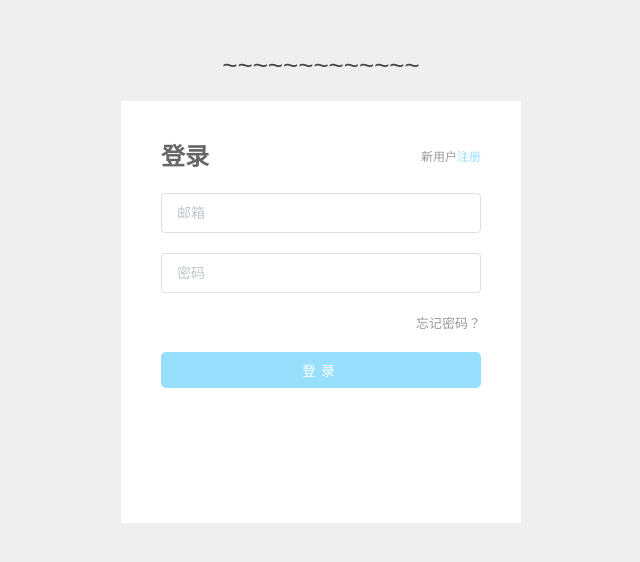
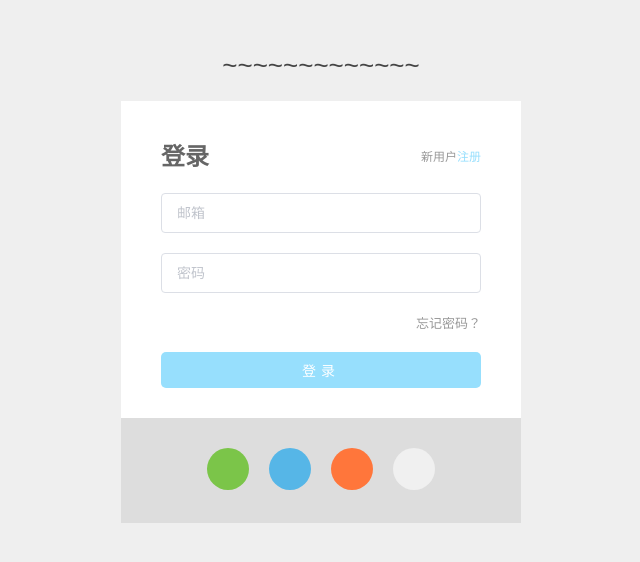
Before and after one commit to Santorini-Law/huizhi-fe, a Vue app: page /#/Login in a window 1280 px wide. Shown: the top 562 px of the page, without its empty margins (319-959 px from the left). Built offline with nearby package versions, Linux system fonts and the light colour scheme.

Commit message:
照猫画虎

```diff
--- a/src/views/Login.vue
+++ b/src/views/Login.vue
@@ -49,6 +49,7 @@
             <a href="javascript:void(0)"><i class="fa fa-fw fa-wechat"></i></a>
             <a href="javascript:void(0)"><i class="fa fa-fw fa-qq"></i></a>
             <a href="javascript:void(0)"><i class="fa fa-fw fa-weibo"></i></a>
+            <a href="javascript:void(0)"><i class="fa fa-fw fa-github"></i></a>
           </div>
         </div>
         <div v-else class="registerBox">
@@ -205,7 +206,7 @@ export default {
       let reg = /^([a-zA-Z0-9_-])+@([a-zA-Z0-9_-])+(.[a-zA-Z0-9_-])+/
       let preg = /^(\w){6,12}$/
       that.emailErr = !reg.test(that.email)
-      that.passwordErr = !(that.password && preg.test(that.password));
+      that.passwordErr = !(that.password && preg.test(that.password))
       if (!that.emailErr && !that.passwordErr) {
         UserLogin(that.email, that.password, function (msg) {
           // console.log(msg);
@@ -381,7 +382,7 @@ export default {
     text-align: center;
     margin-left: -40px;
     margin-right: -40px;
-    visibility: hidden;
+    /*visibility: hidden;*/
   }
 
   .loginBox .otherLogin p {
@@ -410,6 +411,10 @@ export default {
 
   .loginBox .otherLogin a i.fa-weibo {
     background: #ff763b;
+  }
+
+  .loginBox .otherLogin a i.fa-github {
+    background: #f0f0f0;
   }
 
   /*登录成功*/
```
